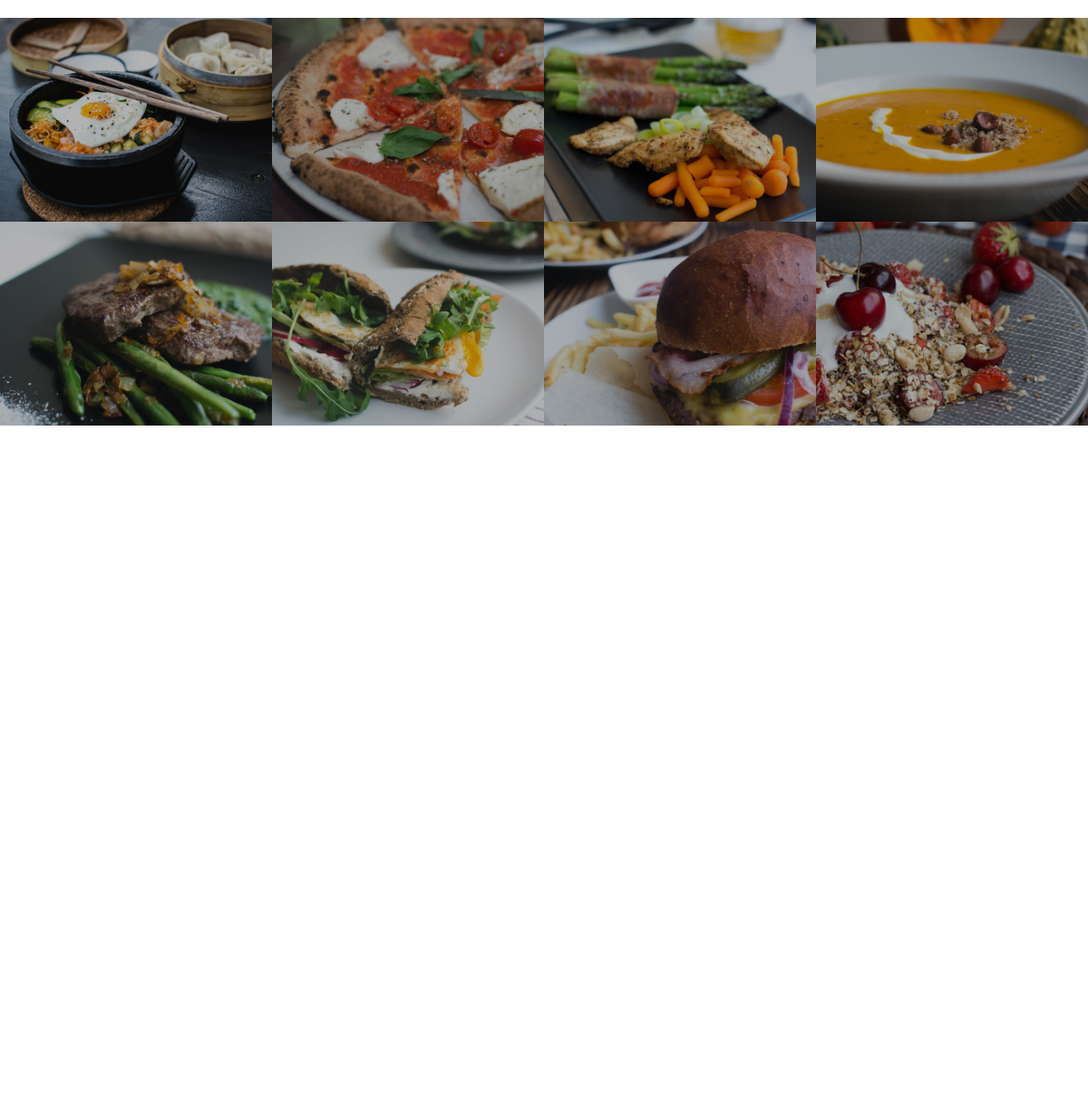
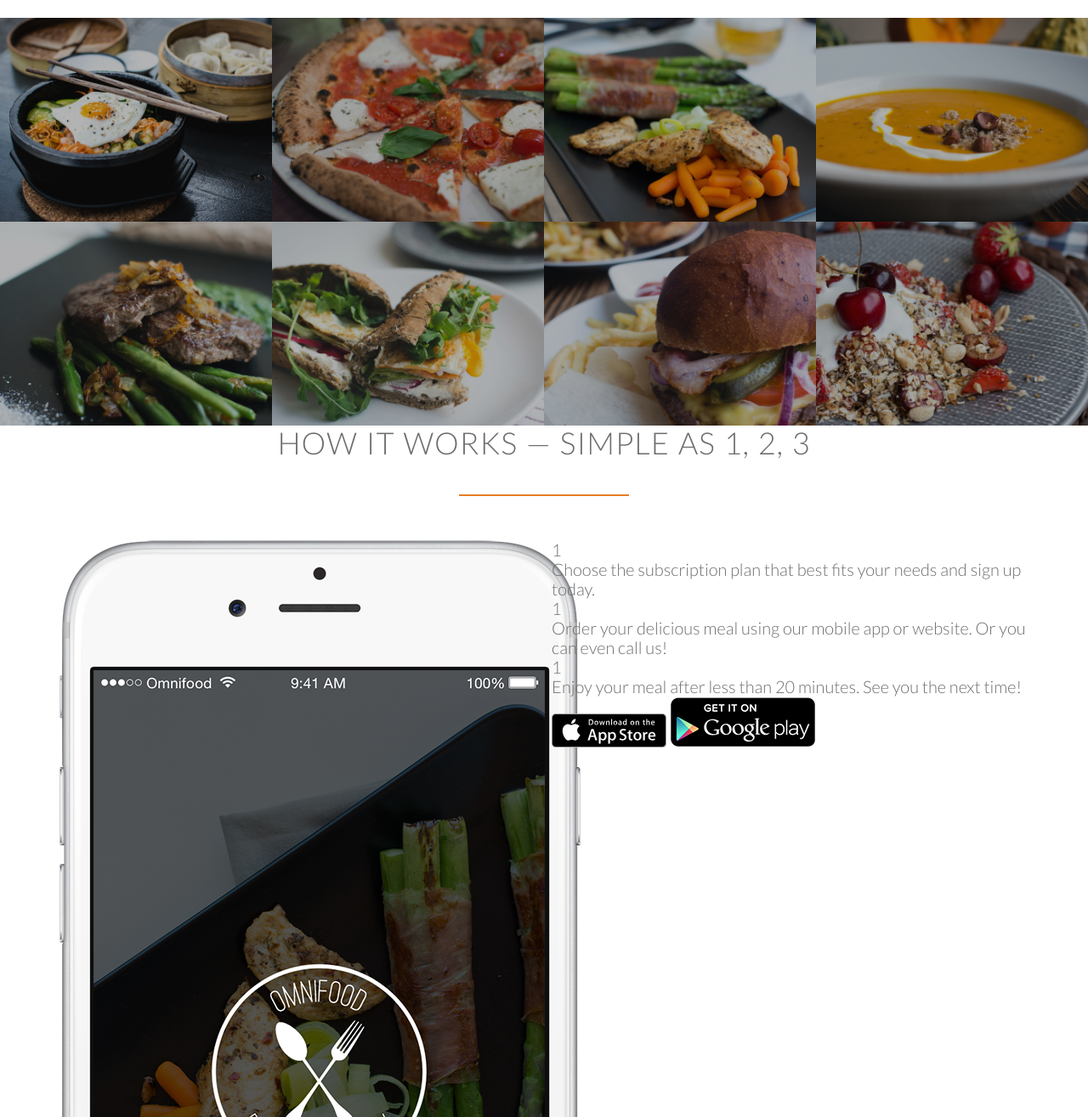
Before and after one commit to ezekielysunday/omnifood, a plain HTML site: page index.html in a window 1280 px wide. Shown: the part 1485-2800 px from the top of the page at 85% size. Before the commit the page ends 1986 px from the top, so only its background shows below. Drawn offline with Linux system fonts and the light colour scheme; files whose address does not match are found by name.

Commit message:
added some changes.

```diff
--- a/index.html
+++ b/index.html
@@ -112,6 +112,34 @@
                 </li>
             </ul>
         </section>
+
+        <section class="section-steps">
+            <div class="row">
+                <h2>How it works &mdash; Simple as 1, 2, 3</h2>
+            </div>
+            <div class="row">
+                <div class="col span-1-of-2 step-box">
+                    <img src="resources/img/app-iPhone.png" alt="Omni food app on Iphone" class="app-screen">
+                </div>
+                <div class="col span-1-of-2 step-box">
+                    <div class="works-step">
+                        <div>1</div>
+                        <p>Choose the subscription plan that best fits your needs and sign up today.</p>
+                    </div>
+                    <div class="works-step">
+                        <div>1</div>
+                        <p>Order your delicious meal using our mobile app or website. Or you can even call us!</p>
+                    </div>
+                    <div class="works-step">
+                        <div>1</div>
+                        <p>Enjoy your meal after less than 20 minutes. See you the next time!</p>
+                    </div>
+
+                    <a href="#" class="button-app"><img src="resources/img/download-app.svg" alt="Apple store button"></a>
+                    <a href="#" class="button-app"><img src="resources/img/download-app-android.png" alt="Play store button"></a>
+                </div>
+            </div>
+        </section>
     </body>
 
 
@@ -122,21 +150,4 @@
 <!--
 
 
-
-
-
-
-
-
-
-
-
-
-
-
-
-
-
-
-
 -->
--- a/resources/css/style.css
+++ b/resources/css/style.css
@@ -250,3 +250,12 @@ header {
     height: auto;
     transform:scale(1.03);
 }
+
+
+/*---------------------------------------------------------------*/
+/*HOW IT WORKS*/
+/*---------------------------------------------------------------*/
+
+.step-box{
+    margin-top:30px;
+}
```
Also changed, not shown: resources/img/download-app.svg (added), 1 other file.
